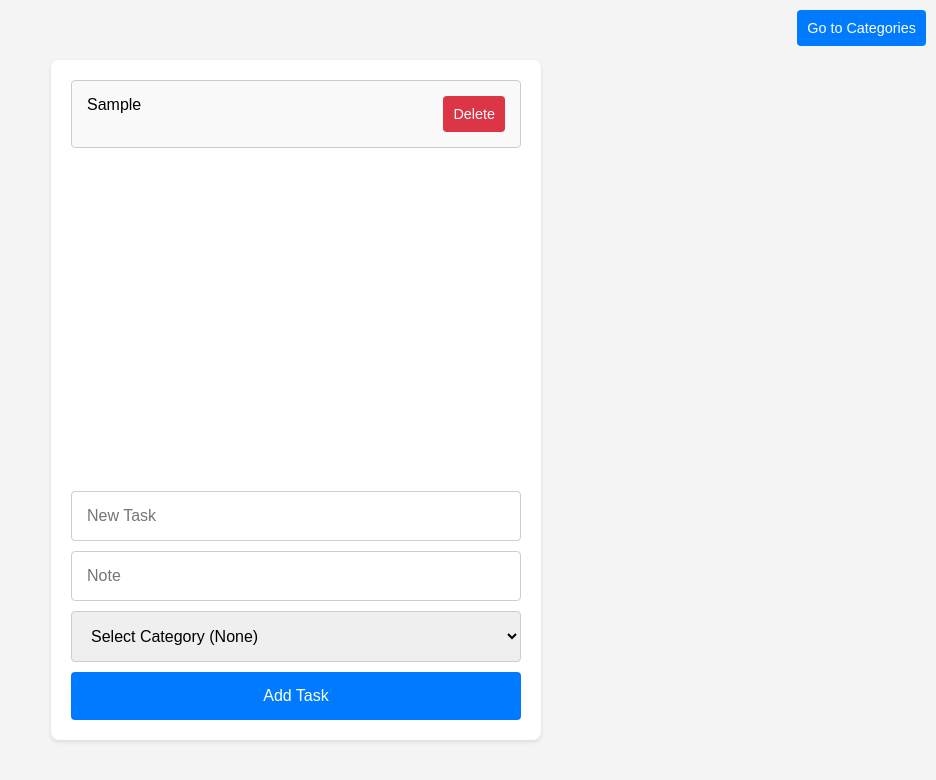
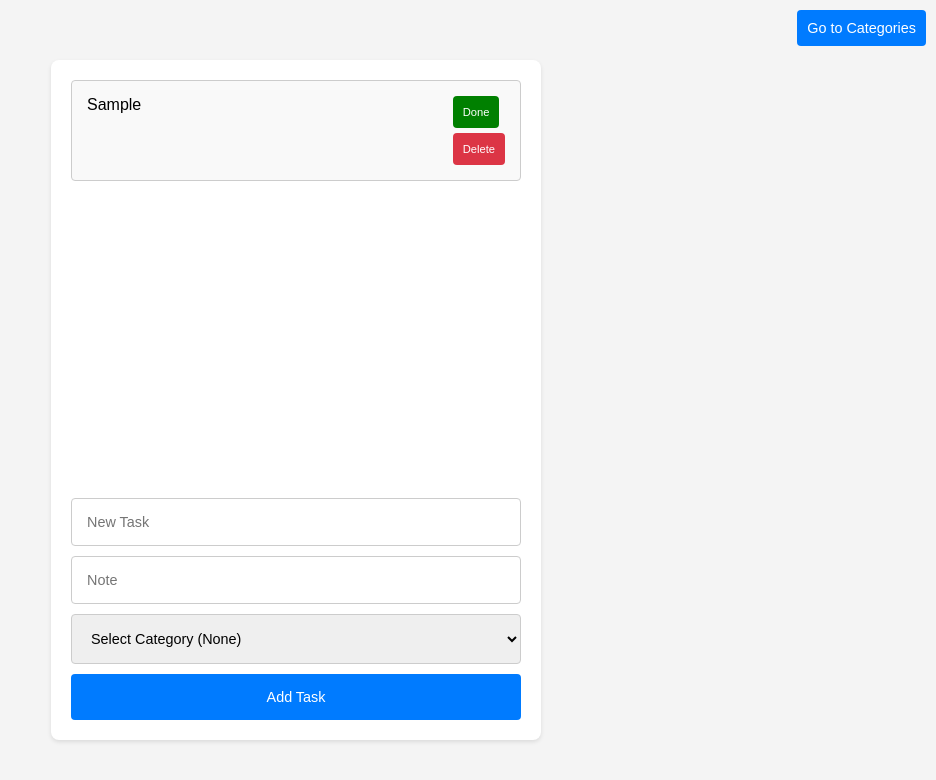
Before and after one commit to joaquinflorentino/joaquinflorentino.github.io, a plain HTML site: page index.html in a window 1280 px wide. Both pictures are taken after typing "Sample", "Sample" into the empty fields and a click on the button "Add Task". Shown: the whole page, without its empty margins (344-1280 px from the left). Drawn offline with Linux system fonts and the light colour scheme.

Commit message:
added done button

```diff
--- a/script.js
+++ b/script.js
@@ -54,14 +54,29 @@ document.addEventListener('DOMContentLoaded', () => {
             taskContent.categoryName = categorySelect.value;
         }
 
-        taskContent.addEventListener('click', () => {
+        li.addEventListener('click', () => {
             const noteElement = taskContent.querySelector('.note');
             if (noteElement) {
                 noteElement.style.display = noteElement.style.display === 'none' ? 'block' : 'none';
             }
         });
+        li.appendChild(taskContent);
 
-        li.appendChild(taskContent);
+        const taskButtonContainer = document.createElement('div');
+        taskButtonContainer.classList.add('task-button-container');
+        li.appendChild(taskButtonContainer);
+        const doneButton = document.createElement('button');
+        doneButton.id = 'done-button';
+        doneButton.textContent = 'Done';
+        doneButton.addEventListener('click', (e) => {
+            e.stopPropagation();
+            li.remove();
+            if (categoryName) {
+                incrementCategoryNumber(categoryName);
+            }
+            saveTasks();
+        });
+        li.appendChild(doneButton);
 
         const deleteButton = document.createElement('button');
         deleteButton.classList.add('delete-button');
@@ -69,14 +84,11 @@ document.addEventListener('DOMContentLoaded', () => {
         deleteButton.addEventListener('click', (e) => {
             e.stopPropagation();
             li.remove();
-            if (categoryName) {
-                incrementCategoryNumber(categoryName);
-            }
             saveTasks();
-        });
-
+        })
         li.appendChild(deleteButton);
-
+        taskButtonContainer.appendChild(doneButton);
+        taskButtonContainer.appendChild(deleteButton);
         taskList.appendChild(li);
 
         li.addEventListener('dragstart', (e) => {
--- a/style.css
+++ b/style.css
@@ -50,7 +50,7 @@ input[type="text"], select {
     margin-bottom: 10px;
     border: 1px solid #ccc;
     border-radius: 4px;
-    font-size: 1em;
+    font-size: 0.9em;
 }
 
 button {
@@ -60,7 +60,7 @@ button {
     border: none;
     border-radius: 4px;
     cursor: pointer;
-    font-size: 1em;
+    font-size: 0.9em;
 }
 
 button:hover {
@@ -111,27 +111,22 @@ li.dragging {
     margin-top: 10px;
 }
 
-.task-buttons {
+.task-button-container {
     display: flex;
     flex-direction: column;
-    margin-left: 10px;
-}
+    align-items: flex-start;
+  }
 
-.task-buttons button {
-    margin-top: 2px;
-    margin-bottom: 2px;
-    background: #007BFF;
+#done-button {
+    margin-bottom:5px;
+    background: green;
     border: none;
     color: white;
     padding: 10px;
     border-radius: 4px;
     cursor: pointer;
     white-space: nowrap;
-    font-size: 0.9em;
-}
-
-.task-buttons button:hover {
-    background: #0056b3;
+    font-size: 0.7em;
 }
 
 .delete-button {
@@ -142,7 +137,7 @@ li.dragging {
     border-radius: 4px;
     cursor: pointer;
     white-space: nowrap;
-    font-size: 0.9em;
+    font-size: 0.7em;
 }
 
 .delete-button:hover {
```
